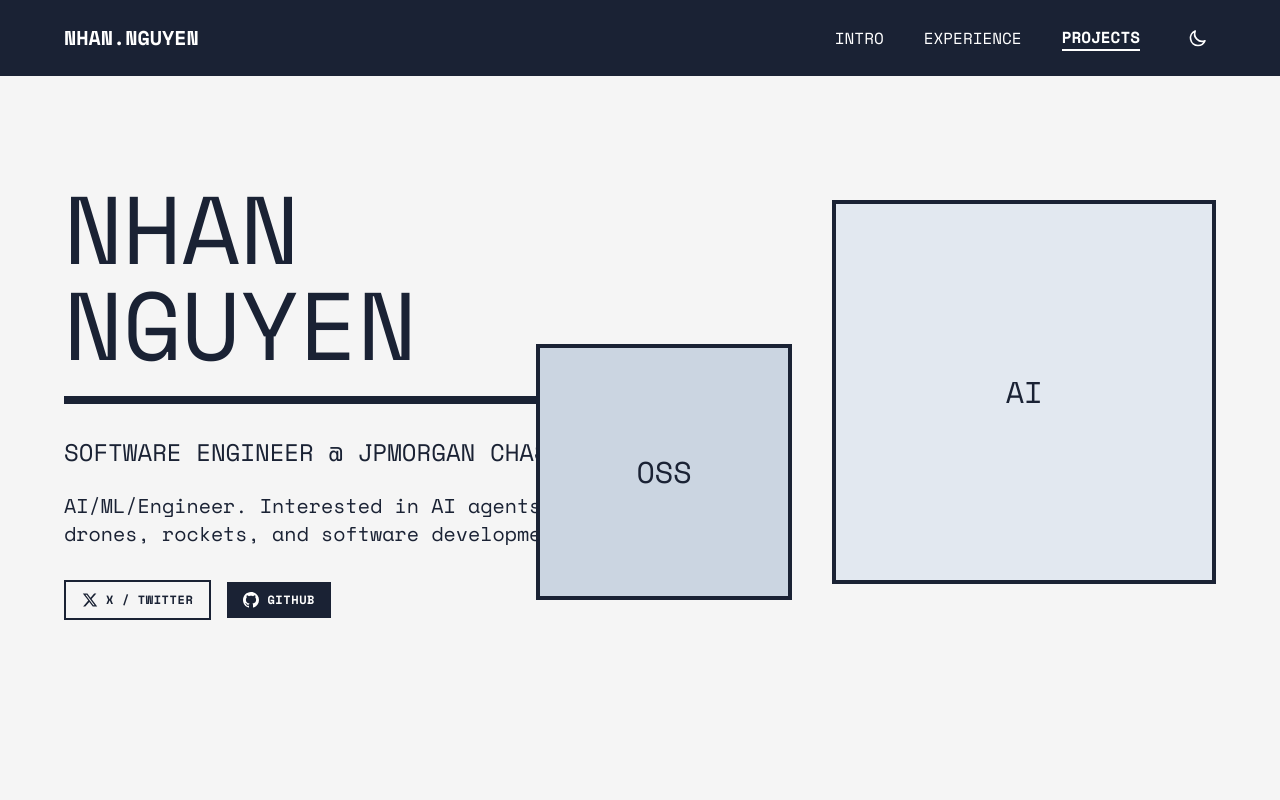
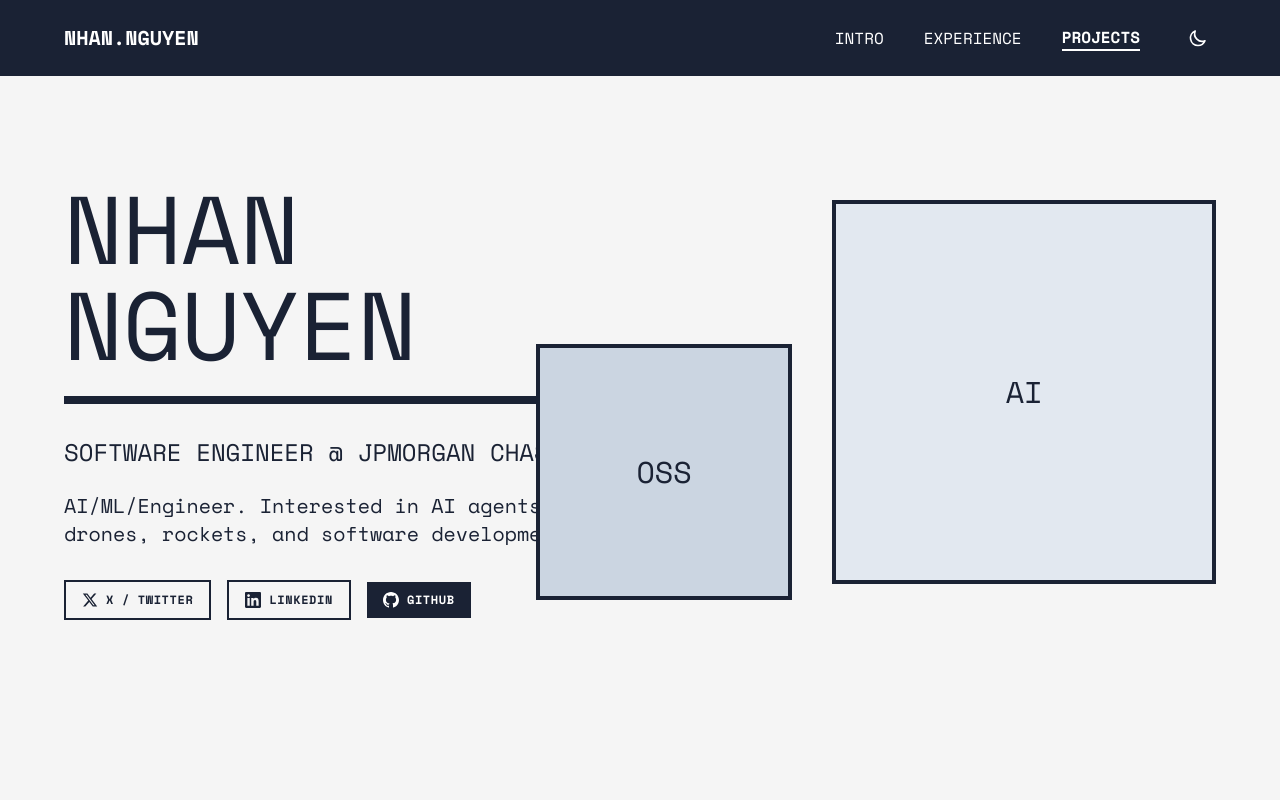
Before and after one commit to nathannewyen/v4, a Next.js app: page / in a window 1280 px wide. Shown: the top 800 px of the page. Built offline with nearby package versions, Linux system fonts and the light colour scheme; no server answers.

Commit message:
Add LinkedIn to hero social links

```diff
--- a/src/components/icons/index.tsx
+++ b/src/components/icons/index.tsx
@@ -15,6 +15,13 @@
 export const XIcon = ({ className = "w-4 h-4" }: IconProps) => (
   <svg className={className} fill="currentColor" viewBox="0 0 24 24" aria-hidden="true">
     <path d="M18.244 2.25h3.308l-7.227 8.26 8.502 11.24H16.17l-5.214-6.817L4.99 21.75H1.68l7.73-8.835L1.254 2.25H8.08l4.713 6.231zm-1.161 17.52h1.833L7.084 4.126H5.117z" />
+  </svg>
+);
+
+// LinkedIn logo icon
+export const LinkedInIcon = ({ className = "w-4 h-4" }: IconProps) => (
+  <svg className={className} fill="currentColor" viewBox="0 0 24 24" aria-hidden="true">
+    <path d="M20.447 20.452h-3.554v-5.569c0-1.328-.027-3.037-1.852-3.037-1.853 0-2.136 1.445-2.136 2.939v5.667H9.351V9h3.414v1.561h.046c.477-.9 1.637-1.85 3.37-1.85 3.601 0 4.267 2.37 4.267 5.455v6.286zM5.337 7.433c-1.144 0-2.063-.926-2.063-2.065 0-1.138.92-2.063 2.063-2.063 1.14 0 2.064.925 2.064 2.063 0 1.139-.925 2.065-2.064 2.065zm1.782 13.019H3.555V9h3.564v11.452zM22.225 0H1.771C.792 0 0 .774 0 1.729v20.542C0 23.227.792 24 1.771 24h20.451C23.2 24 24 23.227 24 22.271V1.729C24 .774 23.2 0 22.222 0h.003z" />
   </svg>
 );
 
--- a/src/components/sections/Hero.tsx
+++ b/src/components/sections/Hero.tsx
@@ -1,7 +1,7 @@
 "use client";
 
 import { SOCIAL_LINKS } from "@/constants";
-import { GitHubIcon, XIcon } from "@/components/icons";
+import { GitHubIcon, XIcon, LinkedInIcon } from "@/components/icons";
 
 interface HeroProps {
   isLoaded: boolean;
@@ -37,14 +37,21 @@
               AI/ML/Engineer. Interested in AI agents, drones, rockets, and software development.
             </p>
 
-            {/* Social Links - X/Twitter and GitHub */}
-            <div className="flex items-center gap-4">
+            {/* Social Links - X/Twitter, LinkedIn, and GitHub */}
+            <div className="flex items-center gap-4 flex-wrap">
               <a
                 href={SOCIAL_LINKS.twitter}
                 className="group flex items-center gap-2 px-4 py-2.5 border-2 border-[#1A2234] dark:border-white text-[#1A2234] dark:text-white hover:bg-[#1A2234] dark:hover:bg-white hover:text-white dark:hover:text-[#1A2234] transition-all duration-200"
               >
                 <XIcon />
                 <span className="text-xs font-bold tracking-wider">X / TWITTER</span>
+              </a>
+              <a
+                href={SOCIAL_LINKS.linkedin}
+                className="group flex items-center gap-2 px-4 py-2.5 border-2 border-[#1A2234] dark:border-white text-[#1A2234] dark:text-white hover:bg-[#1A2234] dark:hover:bg-white hover:text-white dark:hover:text-[#1A2234] transition-all duration-200"
+              >
+                <LinkedInIcon />
+                <span className="text-xs font-bold tracking-wider">LINKEDIN</span>
               </a>
               <a
                 href={SOCIAL_LINKS.github}
--- a/src/constants/index.ts
+++ b/src/constants/index.ts
@@ -58,6 +58,7 @@
 export const SOCIAL_LINKS = {
   github: "https://github.com/nathannewyen",
   twitter: "https://x.com/nathannewyenn",
+  linkedin: "https://www.linkedin.com/in/nhannguyen3112/",
   email: "nhan13574@gmail.com",
 } as const;
 
```
